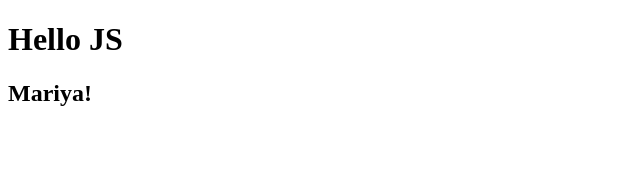
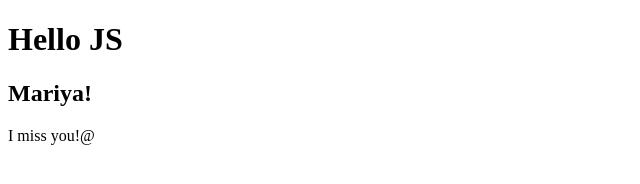
Before and after one commit to asadullah196/rowjs-practice, a plain HTML site: page index3.html in a window 1280 px wide. Shown: the whole page, without its empty margins (0-640 px from the left). Drawn offline with Linux system fonts and the light colour scheme.

Commit message:
block tested

```diff
--- a/index3.html
+++ b/index3.html
@@ -10,6 +10,7 @@
 
     <h1>Hello JS</h1>
     <h2 id="classTwo">Demo JS</h2>
+    <p id="classThree">JS</p>
 
     <script src="./js/index3.js"></script>
 </body>
--- a/js/index3.js
+++ b/js/index3.js
@@ -1,3 +1,10 @@
 document.getElementById("classTwo").innerHTML = "Mariya!";
 
 let galib = "Mariya!";
+
+
+
+{
+    let ga = "I miss you!@";
+    document.getElementById("classThree").innerHTML = ga;
+}
```
